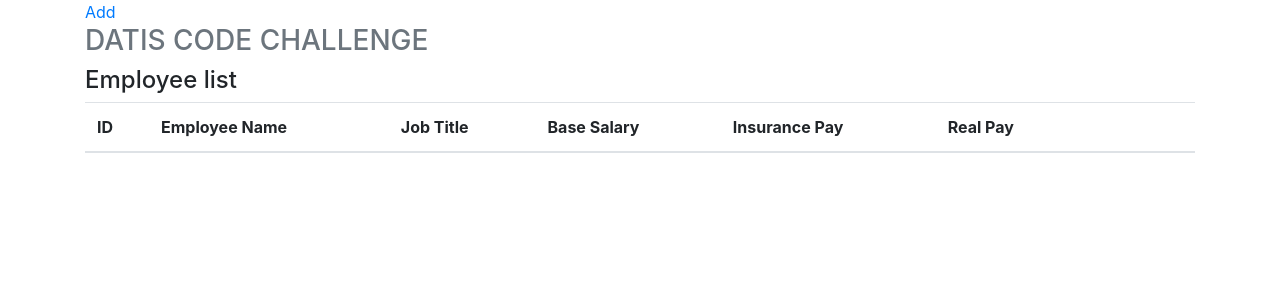
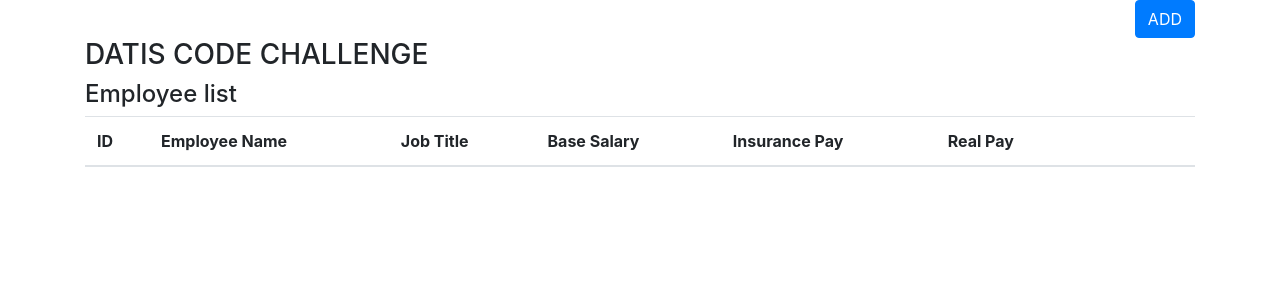
Before and after one commit to divakar9/Datis_Code_Challenge, a Flask app: page / in a window 1280 px wide. Shown: the top 300 px of the page. Run offline with Flask 2, Linux system fonts and the light colour scheme; data that the repository does not hold is empty; some libraries are stand-ins or nearby versions.

Commit message:
Datis Code
Code Challenge

```diff
--- a/templates/list.html
+++ b/templates/list.html
@@ -14,27 +14,21 @@
      <script>
         angular.module('angular-flask', [])
             .controller('HomeCtrl', function($scope, $http) {
-
                 $scope.info = {};
-
                 $scope.showAdd = true;
-
                 $scope.showlist = function(){
 					$http({
 						method: 'GET',
 						url: '/getEmployeeList',
 					}).then(function(response) {
 						$scope.employees = response.data;
-						console.log('mm',$scope.employees);
+						console.log('Employees',$scope.employees);
 					}, function(error) {
 						console.log(error);
 					});
-				}
-
-
+				};
 
                 $scope.addEmployee = function(){
-
                     $http({
 						method: 'POST',
 						url: '/addEmployee',
@@ -51,9 +45,7 @@
 
 				$scope.editEmployee = function(id){
 					$scope.info.id = id;
-
                     $scope.showAdd = false;
-
                     $http({
 						method: 'GET',
 						url: '/getEmployee/'+id,
@@ -68,7 +60,6 @@
 				};
 
 				$scope.updateEmployee = function(id){
-
                     $http({
 						method: 'PUT',
 						url: '/updateEmployee',
@@ -89,30 +80,12 @@
 					$('#addPopUp').modal('show');
 				};
 
-				{#$scope.showRunPopUp = function(id){#}
-                {##}
-				{#	$scope.info.id = id;#}
-				{#	$scope.run = {};#}
-                {##}
-				{#	$http({#}
-				{#		method: 'POST',#}
-				{#		url: '/getEmployee',#}
-				{#		data: {id:$scope.info.id}#}
-				{#	}).then(function(response) {#}
-				{#		console.log(response);#}
-				{#		$scope.run = response.data;#}
-				{#		$('#runPopUp').modal('show');#}
-				{#	}, function(error) {#}
-				{#		console.log(error);#}
-				{#	});};#}
-
 				$scope.confirmDelete = function(id){
 					$scope.deleteEmployeeId = id;
 					$('#deleteConfirm').modal('show');
 				};
 
 				$scope.deleteEmployee = function(){
-
                     $http({
 						method: 'POST',
 						url: '/deleteEmployee',
@@ -127,7 +100,6 @@
 					});
 				};
 
-
                 $scope.showlist();
             });
     </script>
@@ -137,12 +109,14 @@
 
     <div class="container">
         <div class="header clearfix">
-            <nav>
-                <ul class="nav nav-pills pull-right">
-                    <li role="presentation" class="active"><a href="#" data-toggle="modal" ng-click="showAddPopUp()">Add</a></li>
-                </ul>
-            </nav>
-            <h3 class="text-muted">DATIS CODE CHALLENGE</h3>
+
+            <div class="text-right">
+                <a href="#" data-toggle="modal" ng-click="showAddPopUp()">
+                   <button type="button" class="btn btn-primary">ADD</button>
+                </a>
+            </div>
+
+            <h3>DATIS CODE CHALLENGE</h3>
         </div>
 
         <div class="bs-example" data-example-id="panel-without-body-with-table">
@@ -170,8 +144,14 @@
                             <td> {{'{{employee.salary}}'}}</td>
                             <td>{{'{{employee.insurance_pay}}'}}</td>
                             <td>{{'{{employee.real_pay}}'}}</td>
-							<td><span style="cursor:pointer;color:#3437e4;" ng-click="editEmployee(employee.id)" class="glyphicon glyphicon-pencil" aria-hidden="true">UPDATE</span></td>
-							<td><span style="cursor:pointer;color:#e43309;" ng-click="confirmDelete(employee.id)" class="glyphicon glyphicon-remove" aria-hidden="true">DELETE</span></td>
+							<td><span ng-click="editEmployee(employee.id)" class="glyphicon glyphicon-pencil" aria-hidden="true">
+                                <button class="btn btn-primary">UPDATE</button>
+                                </span>
+                            </td>
+							<td><span ng-click="confirmDelete(employee.id)" class="glyphicon glyphicon-remove" aria-hidden="true">
+                                <button class="btn btn-primary">DELETE</button>
+                                </span>
+                            </td>
                         </tr>
 
                     </tbody>
```
Also changed, not shown: app.py (+5 -14 lines). Lines whose indentation alone changed are shown as unchanged.
